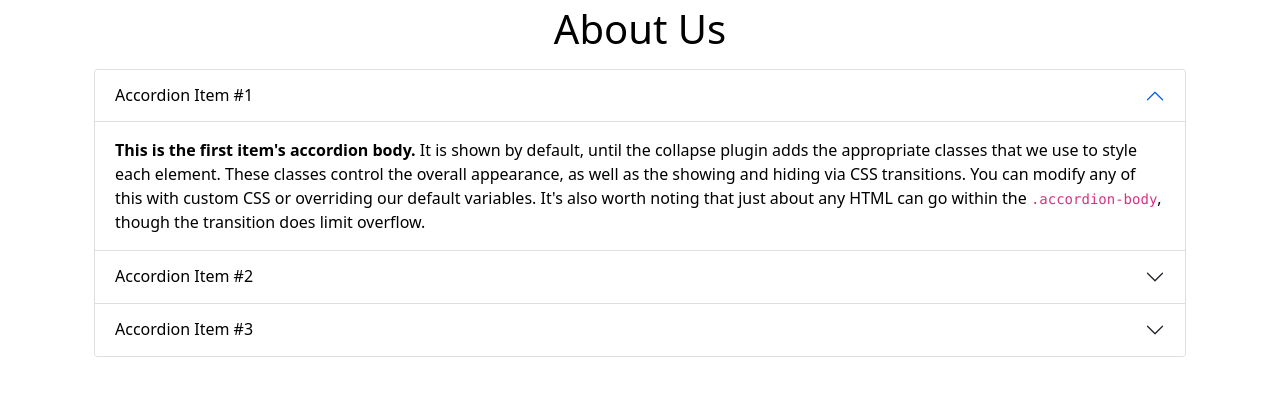
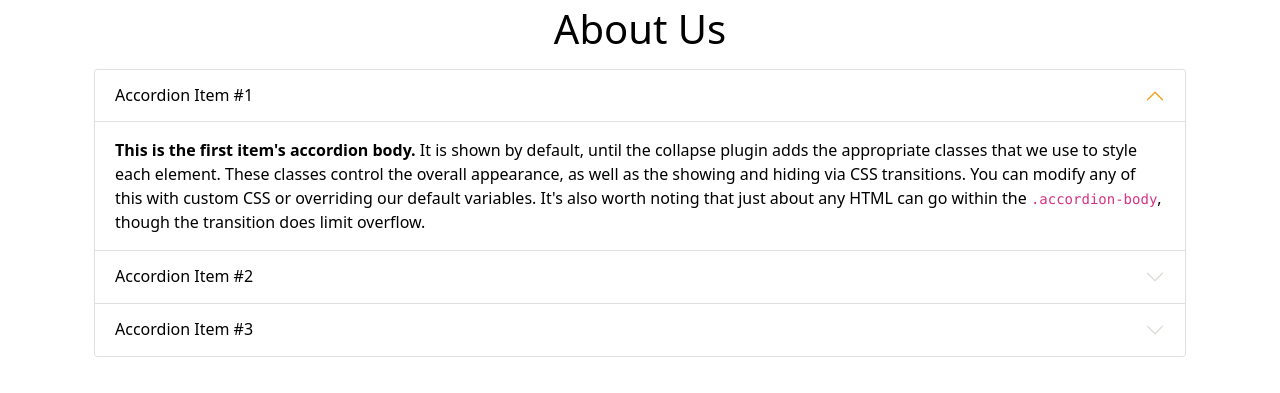
Before and after one commit to Mr-Apoorv/React_CWH, a React (Create React App) app: page /about in a window 1280 px wide. Shown: the part 165-558 px from the top of the page. Built offline with nearby package versions, Linux system fonts and the light colour scheme.

Commit message:
L-21 Fixing few more Textutils Issues

```diff
--- a/src/components/TextForm.js
+++ b/src/components/TextForm.js
@@ -45,7 +45,7 @@ export default function TextForm(props) {
       return 0;
     }
 
-    let wordNo = trimmedWord.split(" ");
+    let wordNo = trimmedWord.split(/\s+/);
     let nonEmptyWord = wordNo.filter((word, index) => {
       return word.length !== 0;
     });
@@ -114,7 +114,7 @@ export default function TextForm(props) {
         <p>
           Reading time is{" "}
           {0.008 *
-            text.split(" ").filter((word) => {
+            text.split(/\s+/).filter((word) => {
               return word.length !== 0;
             }).length}{" "}
           minutes
--- a/src/index.css
+++ b/src/index.css
@@ -12,3 +12,6 @@ body {
   margin: 0;
   background-color: #3f3f3f;
 } */
+.accordion-button::after {
+  filter: invert(1);
+}
```
Also changed, not shown: 1 other file (tests, documents, lock files or other folders).
